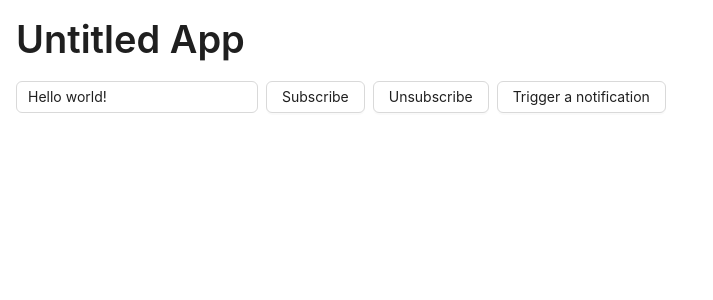
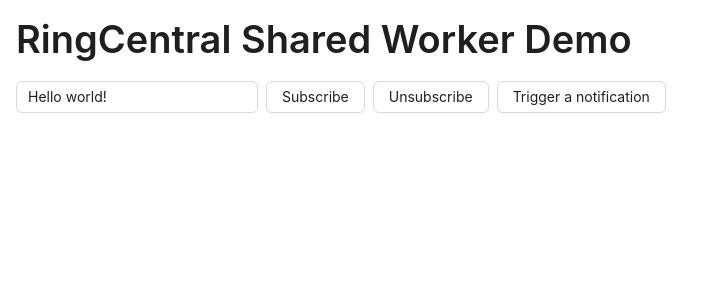
Before and after one commit to tylerlong/shared-worker-demo, a React (Vite) app: page / in a window 1280 px wide. Shown: the top 300 px of the page, without its empty margins (0-713 px from the left). Built offline with nearby package versions, Linux system fonts and the light colour scheme.

Commit message:
Update app name

```diff
--- a/src/app.tsx
+++ b/src/app.tsx
@@ -12,7 +12,7 @@
   const [m, setM] = React.useState<string>('Hello world!');
   return (
     <>
-      <Title>Untitled App</Title>
+      <Title>RingCentral Shared Worker Demo</Title>
       <Space>
         <Input defaultValue={m} onChange={(v) => setM(v.target.value)} />
         <Button
--- a/src/index.html
+++ b/src/index.html
@@ -1,7 +1,7 @@
 <!DOCTYPE html>
 <html>
   <head>
-    <title>Untitled App</title>
+    <title>RingCentral Shared Worker Demo</title>
     <link rel="stylesheet" href="index.css" />
   </head>
   <body>
```
Also changed, not shown: 1 other file (tests, documents, lock files or other folders).
